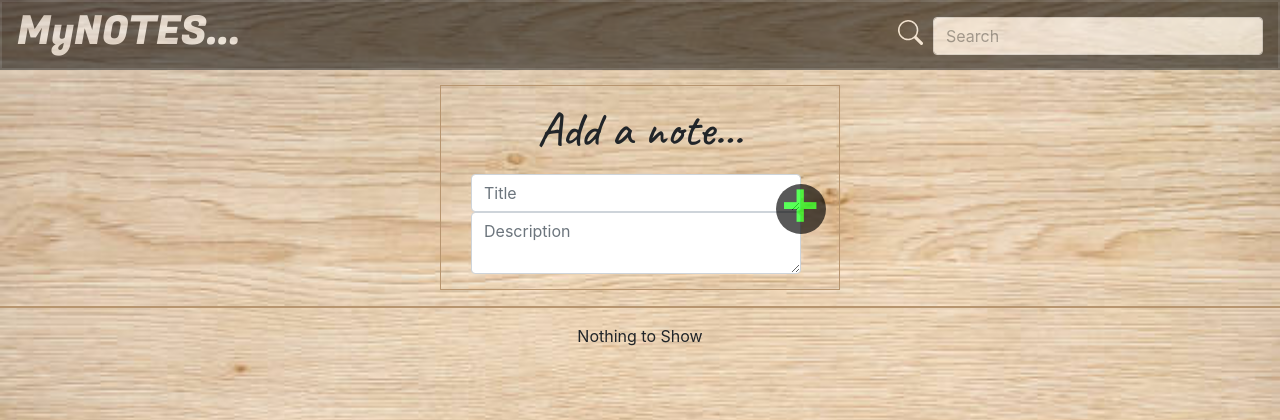
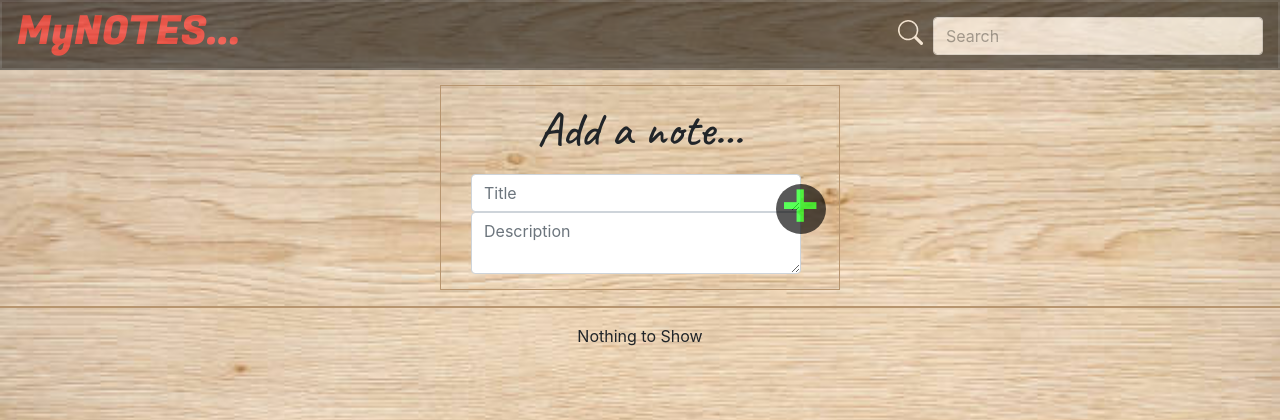
Before and after one commit to MaitriDA/MyNOTES, a PHP site: page / in a window 1280 px wide. Shown: the top 420 px of the page. Run offline with PHP 8.4, Linux system fonts and the light colour scheme.

Commit message:
Update style.css

```diff
--- a/style.css
+++ b/style.css
@@ -25,7 +25,7 @@ header{
     justify-content: space-between;
 }
 #brandName{
-    color: rgb(243, 243, 243);
+    color: red;
     opacity: 1;
     font-size: 40px;
     margin-left: 15px;
```
